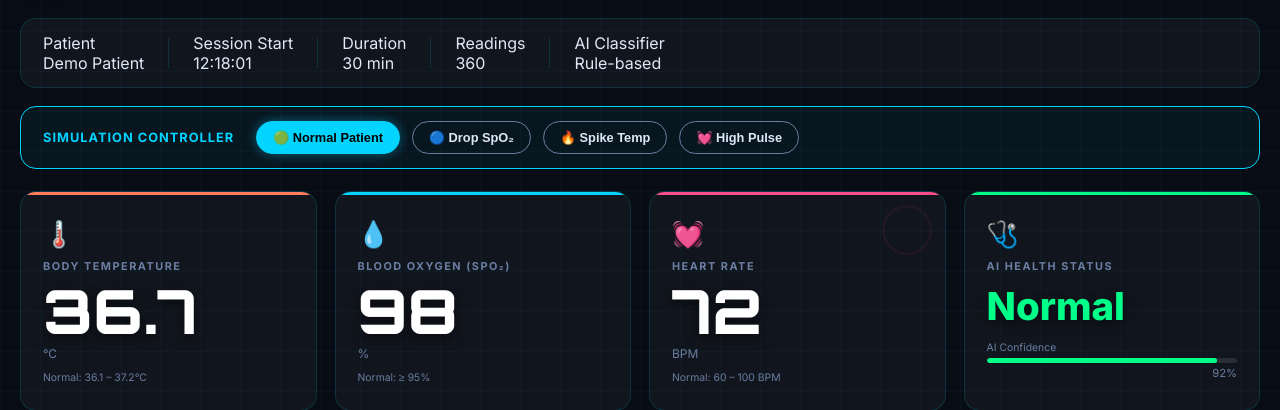
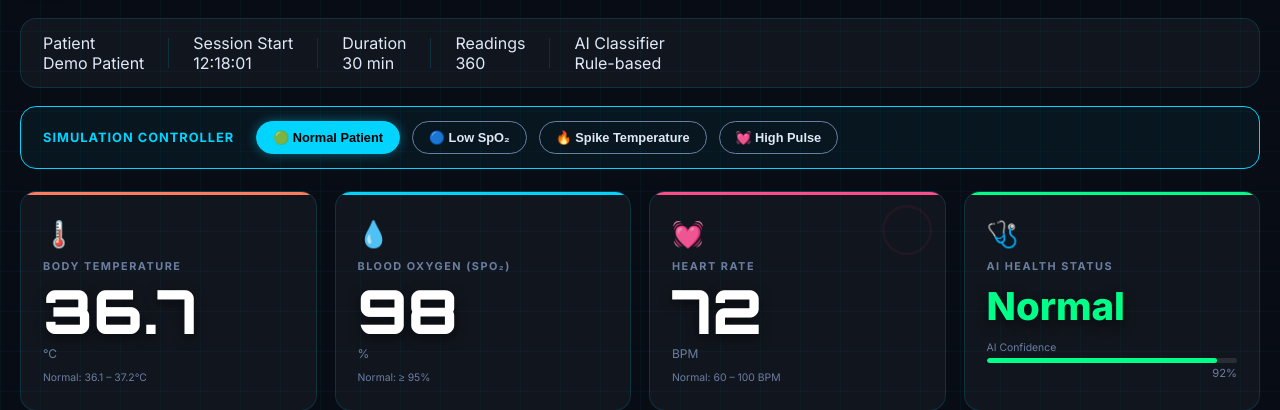
Before and after one commit to dinethmeditha/Hygeia-ML, a Flask app: page / in a window 1280 px wide. Shown: the part 89-499 px from the top of the page. Run offline with Flask 3, Linux system fonts and the light colour scheme.

Commit message:
Improve dashboard simulation controls

```diff
--- a/templates/index.html
+++ b/templates/index.html
@@ -340,9 +340,10 @@
   <div class="sim-controls" id="sim-controls" style="display: none;">
     <div class="sim-label">Simulation Controller</div>
     <button class="sim-btn active" onclick="setSimMode('normal')" id="btn-normal">🟢 Normal Patient</button>
-    <button class="sim-btn" onclick="setSimMode('critical_spo2')" id="btn-critical_spo2">🔵 Drop SpO₂</button>
-    <button class="sim-btn" onclick="setSimMode('critical_temp')" id="btn-critical_temp">🔥 Spike Temp</button>
+    <button class="sim-btn" onclick="setSimMode('critical_spo2')" id="btn-critical_spo2">🔵 Low SpO₂</button>
+    <button class="sim-btn" onclick="setSimMode('critical_temp')" id="btn-critical_temp">🔥 Spike Temperature</button>
     <button class="sim-btn" onclick="setSimMode('critical_pulse')" id="btn-critical_pulse">💓 High Pulse</button>
+
   </div>
 
   <!-- ── VITAL CARDS ── -->
```
